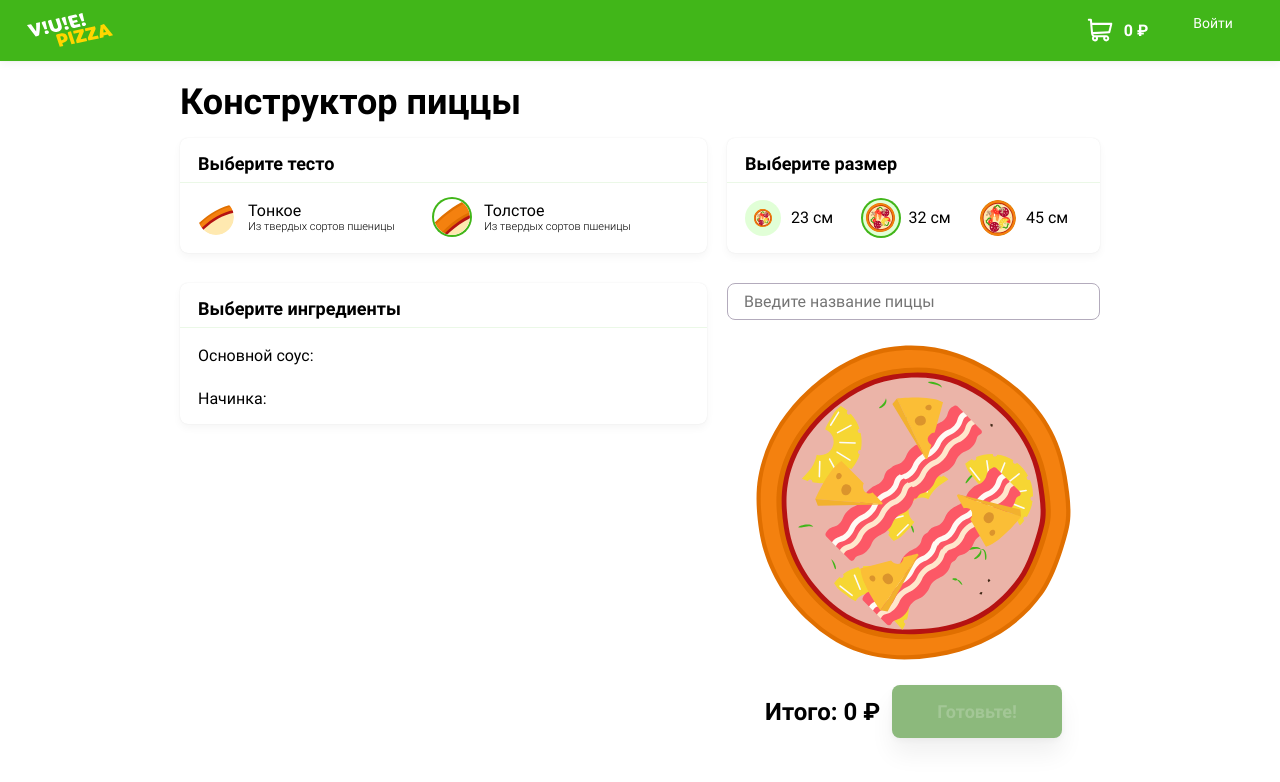
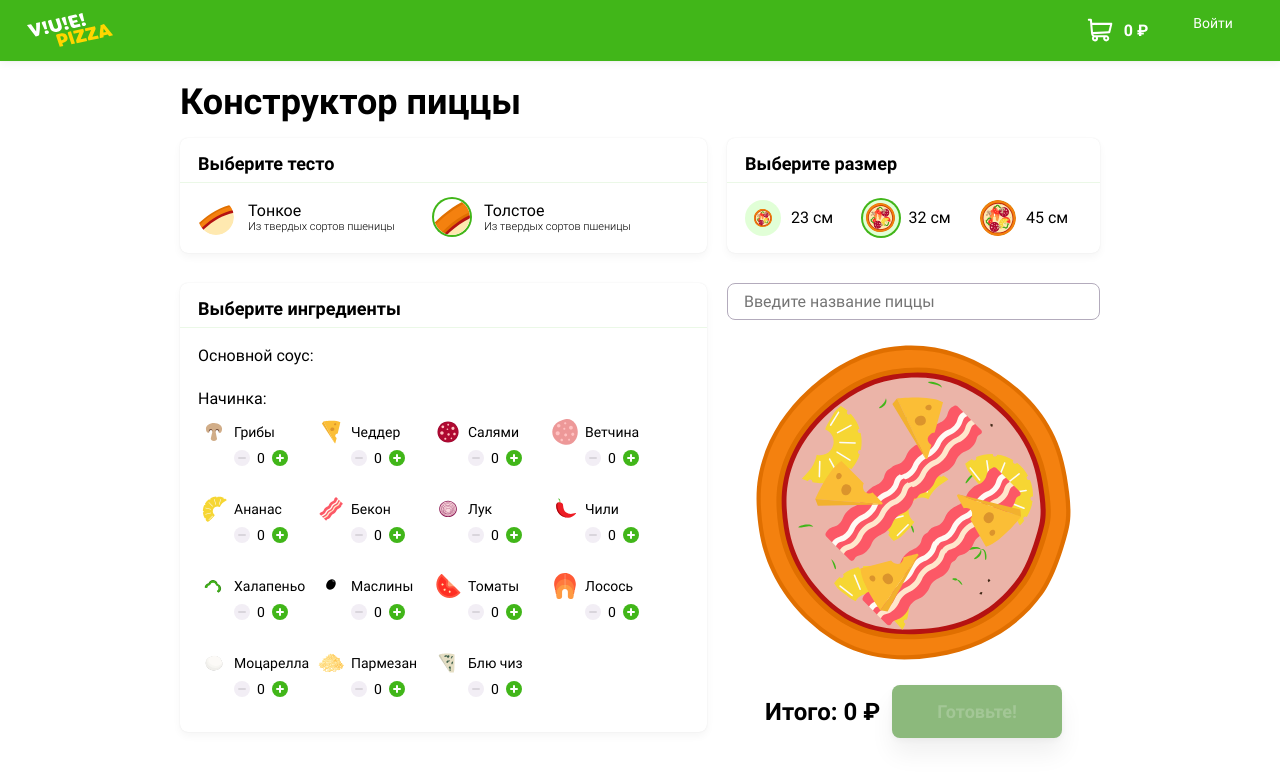
Before and after one commit to KuryakovDen/42634-pizza-1, a Vue app in the folder src/frontend/: page / in a window 1280 px wide. Shown: the top 782 px of the page. Built offline with nearby package versions, Linux system fonts and the light colour scheme.

Commit message:
Вывод ингридиентов пиццы

```diff
--- /dev/null
+++ b/src/frontend/src/common/enums/ingridientTypes.js
@@ -0,0 +1,17 @@
+export default {
+  Грибы: "mushrooms",
+  Чеддер: "cheddar",
+  Салями: "salami",
+  Ветчина: "ham",
+  Ананас: "ananas",
+  Бекон: "bacon",
+  Лук: "onion",
+  Чили: "chile",
+  Халапеньо: "jalapeno",
+  Маслины: "olives",
+  Томаты: "tomatoes",
+  Лосось: "salmon",
+  Моцарелла: "mozzarella",
+  Пармезан: "parmesan",
+  "Блю чиз": "blue_cheese",
+};
--- a/src/frontend/src/views/Index.vue
+++ b/src/frontend/src/views/Index.vue
@@ -110,10 +110,10 @@
                   <ul class="ingredients__list">
                     <li
                       class="ingredients__item"
-                      v-for="{ id, name, modifier } in ingredients"
+                      v-for="{ id, name, value } in ingredients"
                       :key="id"
                     >
-                      <span :class="`filling filling--${modifier}`">{{
+                      <span :class="`filling filling--${value}`">{{
                         name
                       }}</span>
 
@@ -178,6 +178,7 @@
 <script>
 import pizza from "@/static/pizza.json";
 import doughTypes from "@/common/enums/doughTypes.js";
+import ingridientTypes from "@/common/enums/ingridientTypes.js";
 
 export default {
   name: "Index",
@@ -193,6 +194,12 @@ export default {
         value: doughTypes[doughItem.name],
       }));
     },
+    ingredients() {
+      return this.pizza.ingredients.map((ingredient) => ({
+        ...ingredient,
+        value: ingridientTypes[ingredient.name],
+      }));
+    },
   },
 };
 </script>
```
